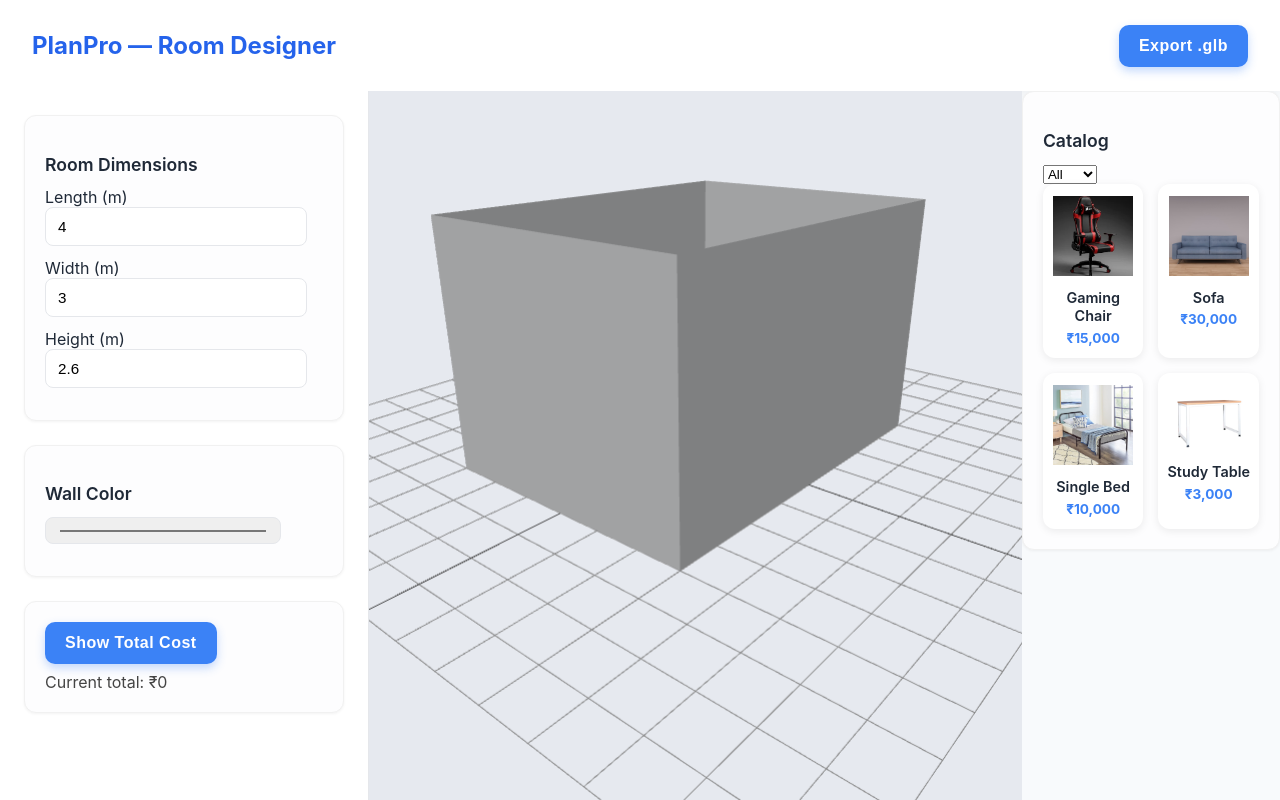
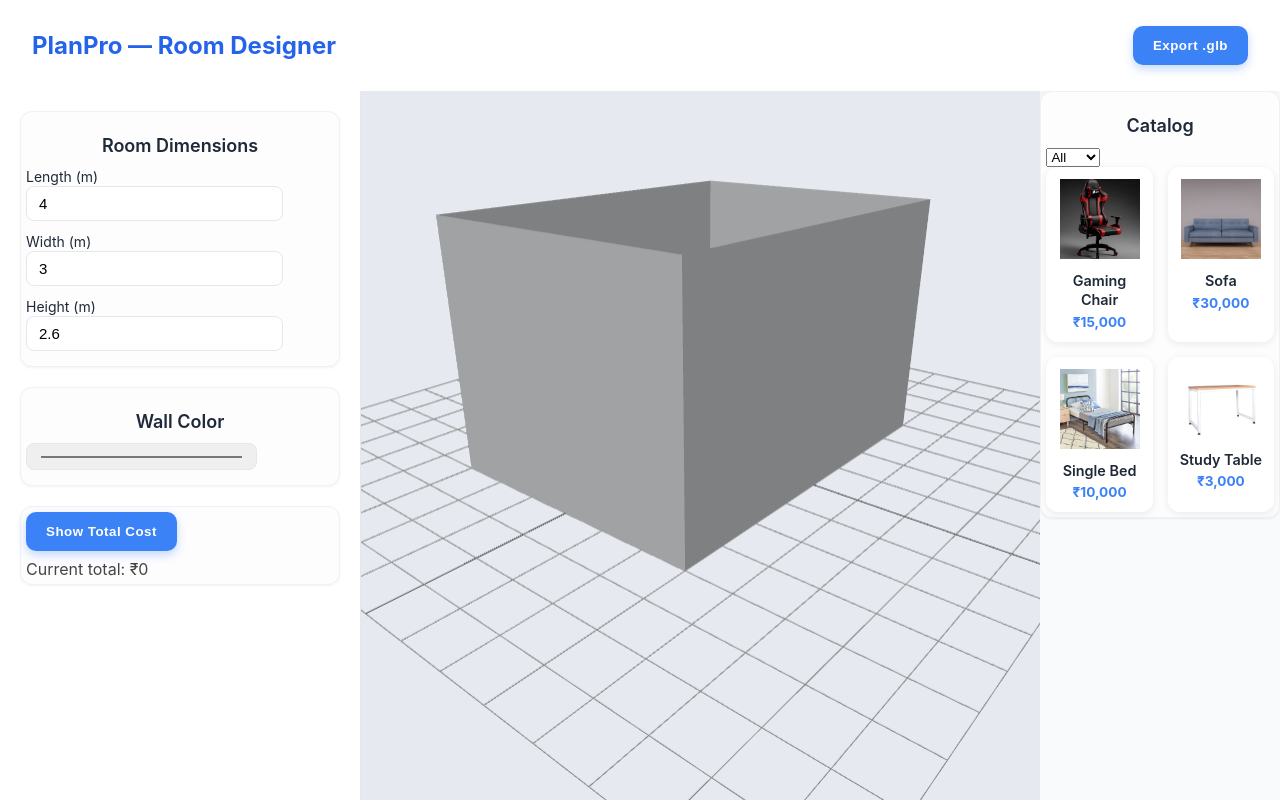
Before and after one commit to SaMMy270/RoomGeneration, a React (Create React App) app: page / in a window 1280 px wide. Built offline with nearby package versions, Linux system fonts and the light colour scheme.

Commit message:
checkpoint2

```diff
--- a/src/App.js
+++ b/src/App.js
@@ -84,9 +84,9 @@ export default function App() {
           <div className="panel">
             <h3>Room Dimensions</h3>
             <label>Length (m)</label>
-            <input type="number" value={length} step="0.1" onChange={(e) => setLength(parseFloat(e.target.value) || "-")} />
+            <input type="number" value={length} step="0.1" onChange={(e) => setLength(parseFloat(e.target.value) || "-")} /><br></br>
             <label>Width (m)</label>
-            <input type="number" value={width} step="0.1" onChange={(e) => setWidth(parseFloat(e.target.value) || "-")} />
+            <input type="number" value={width} step="0.1" onChange={(e) => setWidth(parseFloat(e.target.value) || "-")} /><br></br>
             <label>Height (m)</label>
             <input type="number" value={height} step="0.05" onChange={(e) => setHeight(parseFloat(e.target.value) || "-")} />
           </div>
--- a/src/style.css
+++ b/src/style.css
@@ -66,14 +66,14 @@ body {
   flex-basis: 25%;
   /* Restrict the min/max width as requested (20-30% of main) */
   min-width: 20%;
-  max-width: 30%;
+  max-width: 25%;
 
   background: var(--color-surface);
   border-right: 1px solid var(--color-border);
   display: flex;
   flex-direction: column;
   overflow-y: auto;
-  padding: 24px;
+  padding: 20px;
   box-shadow: 2px 0 15px rgba(0, 0, 0, 0.02);
   /* The grow/shrink is set to 0 to adhere to the percentage limits */
   flex-grow: 0;
@@ -127,31 +127,41 @@ body {
   /* Very slight off-white for contrast */
   border-radius: 12px;
   /* Softer, larger radius */
-  padding: 20px;
+  padding: 5px;
   /* Increased panel padding */
-  margin-bottom: 24px;
+  margin-bottom:20px;
   /* Cleaner, more subtle border/shadow */
   border: 1px solid #f1f1f1;
   box-shadow: 0 1px 3px rgba(0, 0, 0, 0.05);
 }
 
 .panel h3 {
-  margin-bottom: 12px;
-  font-size: 1.1rem;
+  margin-bottom: 10px;
+  font-size: 18px; ;
   font-weight: 600;
   color: var(--color-text-dark);
+  text-align: center;
+
 }
+.panel label{
+  font-size: 14px;
+  font-weight: 400;
+  padding-bottom: 50px;
+}
+
+
 
 /* Input styling */
 .panel input[type="number"],
 .panel input[type="color"] {
-  width: 85%;
-  padding: 10px 12px;
+  width: 75%;
+  padding: 8px 12px;
+
   /* More vertical padding */
   border-radius: 8px;
   border: 1px solid var(--color-border);
-  font-size: 0.95rem;
-  margin-bottom: 12px;
+  font-size:15px;
+  margin-bottom: 10px;
   transition: border-color 0.2s;
 }
 
@@ -236,7 +246,6 @@ body {
   padding: 12px 20px;
   cursor: pointer;
   font-weight: 600;
-  font-size: 1rem;
   transition: all 0.3s cubic-bezier(0.25, 0.8, 0.25, 1);
   letter-spacing: 0.5px;
   text-align: center;
```
